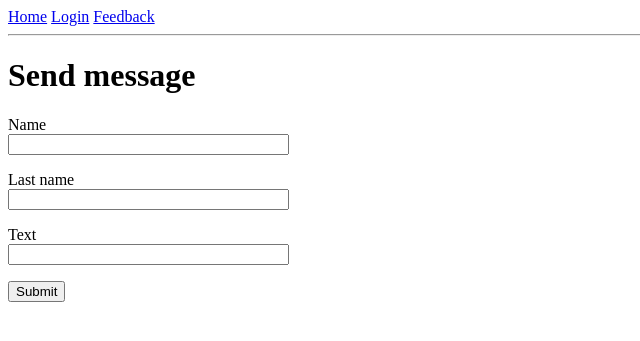
After one commit to designervoid/flask_training, a Flask app: page /feedback in a window 1280 px wide. The commit adds this page. Shown: the top 341 px of the page, without its empty margins (0-640 px from the left). Run offline with Flask 2, Linux system fonts and the light colour scheme.

Commit message:
add feedback form

```diff
--- a/app/forms.py
+++ b/app/forms.py
@@ -8,3 +8,10 @@ class LoginForm(FlaskForm):
     password = PasswordField('Password', validators=[DataRequired()])
     remember_me = BooleanField('Remember Me')
     submit = SubmitField('Submit')
+
+
+class FeedbackForm(FlaskForm):
+    name = StringField('Name', validators=[DataRequired()])
+    last_name = StringField('Last name', validators=[DataRequired()])
+    text = StringField('Text', validators=[DataRequired()])
+    submit = SubmitField('Submit')
--- a/app/routes.py
+++ b/app/routes.py
@@ -1,6 +1,6 @@
 from flask import render_template, flash, redirect, url_for
 from app import app
-from app.forms import LoginForm
+from app.forms import LoginForm, FeedbackForm
 
 
 @app.route('/')
@@ -18,3 +18,14 @@ def login():
               f'Remember me: {form.remember_me.data}')
         return redirect(url_for('index'))
     return render_template('login.html', title='Sign in', form=form)
+
+
+@app.route('/feedback', methods=['GET', 'POST'])
+def feedback():
+    form = FeedbackForm()
+    if form.validate_on_submit():
+        flash(f'Login requested for Username:{form.name.data}, '
+              f'Password: {form.last_name.data}, '
+              f'Remember me: {form.text.data}')
+        return redirect(url_for('index'))
+    return render_template('feedback.html', title='Feedback', form=form)
--- a/app/templates/base.html
+++ b/app/templates/base.html
@@ -12,6 +12,7 @@
     <div>
         <a href="{{ url_for('index') }}">Home</a>
         <a href="{{ url_for('login') }}">Login</a>
+        <a href="{{ url_for('feedback') }}">Feedback</a>
     </div>
     <hr>
     {% with messages = get_flashed_messages() %}
--- /dev/null
+++ b/app/templates/feedback.html
@@ -0,0 +1,30 @@
+{% extends 'base.html' %}
+
+{% block content %}
+    <h1>Send message</h1>
+    <form action="" method="POST" novalidate>
+        {{ form.hidden_tag() }}
+        <p>
+            {{ form.name.label }} <br>
+            {{ form.name(size=32) }}
+            {% for error in form.name.errors %}
+                <span style='color: red;'> {{ error }}</span>
+            {% endfor %}
+        </p>
+        <p>
+            {{ form.last_name.label }} <br>
+            {{ form.last_name(size=32) }}
+            {% for error in form.last_name.errors %}
+                <span style='color: red;'> {{ error }}</span>
+            {% endfor %}
+        </p>
+        <p>
+            {{ form.text.label }} <br>
+            {{ form.text(size=32) }}
+            {% for error in form.text.errors %}
+                <span style='color: red;'> {{ error }}</span>
+            {% endfor %}
+        </p>
+        <p>{{ form.submit() }}</p>
+    </form>
+{% endblock %}
```
